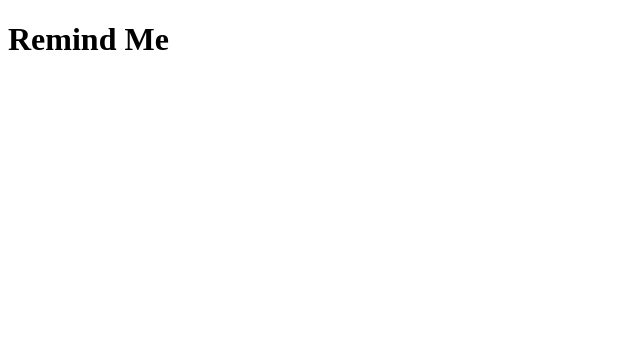
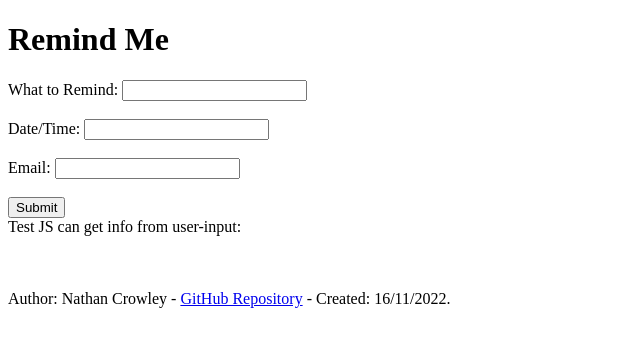
Before and after one commit to NathanCrowley/RemindMe, a React app: page remind_me-app/public/index.html in a window 1280 px wide. Shown: the whole page, without its empty margins (0-640 px from the left). Built offline with nearby package versions, Linux system fonts and the light colour scheme.

Commit message:
Added basic user input (HTML form) along with submit button. Also added basic JavaScript function to get userdata and show the input on the screen to ensure correct retrival of data.

```diff
--- a/remind_me-app/public/index.html
+++ b/remind_me-app/public/index.html
@@ -4,9 +4,40 @@
   <meta charset="UTF-8">
   <meta http-equiv="X-UA-Compatible" content="IE=edge">
   <meta name="viewport" content="width=device-width, initial-scale=1.0">
+  <!--Add CSS and JavaScript files-->
   <title>Document</title>
 </head>
 <body>
   <h1>Remind Me</h1>
+
+  <!--Get User Input-->
+  <form id="form1" action="">
+    What to Remind: <input type="text" name="what_to_remind"><br><br>
+    Date/Time: <input type="text" name="date_time"><br><br>
+    Email: <input type="text" name="user_email"><br><br>
+  </form>
+  <!--Submit button-->
+  <button onclick="getDataFromForm()">Submit</button>
+
+  <!--Test JS got User Input-->
+  <div>Test JS can get info from user-input:</div><br>
+  <div id="demo"></div>
+  <br><br>
+
+  <script>
+    function getDataFromForm(){
+      var form = document.getElementById("form1");
+      const output=[];
+      var i;
+      for(i=0; i< form.length; i++){
+        output.push(form.elements[i].value);
+      }
+      document.getElementById("demo").innerHTML = output;
+    }
+  </script>
+
 </body>
+<footer>
+  Author: Nathan Crowley - <a href="https://github.com/NathanCrowley/RemindMe/tree/main/remind_me-app">GitHub Repository</a> - Created: 16/11/2022.
+</footer>
 </html>
```
